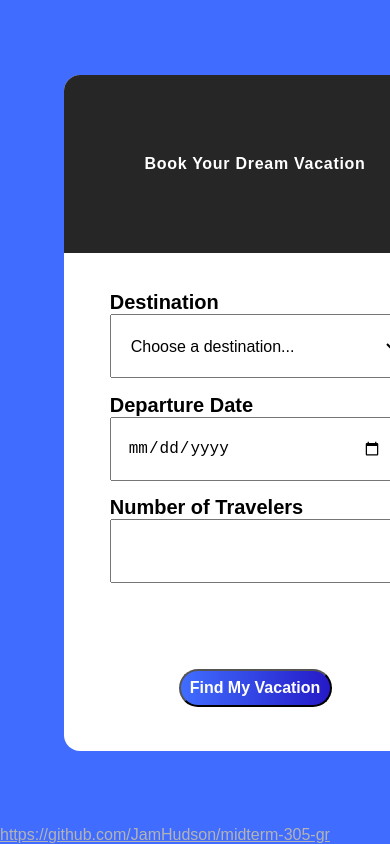
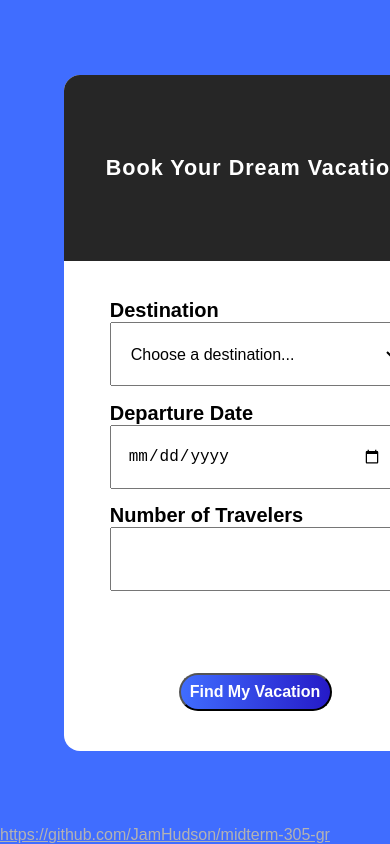
Before and after one commit to JamHudson/midterm-305-gr, a website: page views/home.html in a window 390 px wide. Shown: the top 844 px of the page. Drawn offline with Linux system fonts and the light colour scheme; files that its build step writes are made by us from their sources; files whose address does not match are found by name.

Commit message:
Improved h1 responsiveness

```diff
--- a/public/css/styles.css
+++ b/public/css/styles.css
@@ -44,7 +44,7 @@ h1 {
     margin: 0;
     text-align: center;
     text-wrap: nowrap;
-    font-size: min(3rem, max(4vw, 1rem));
+    font-size: min(3rem, max(4vw, 1.35rem));
     color: var(--primary-color);
     letter-spacing: 0.045em;
 }
```
